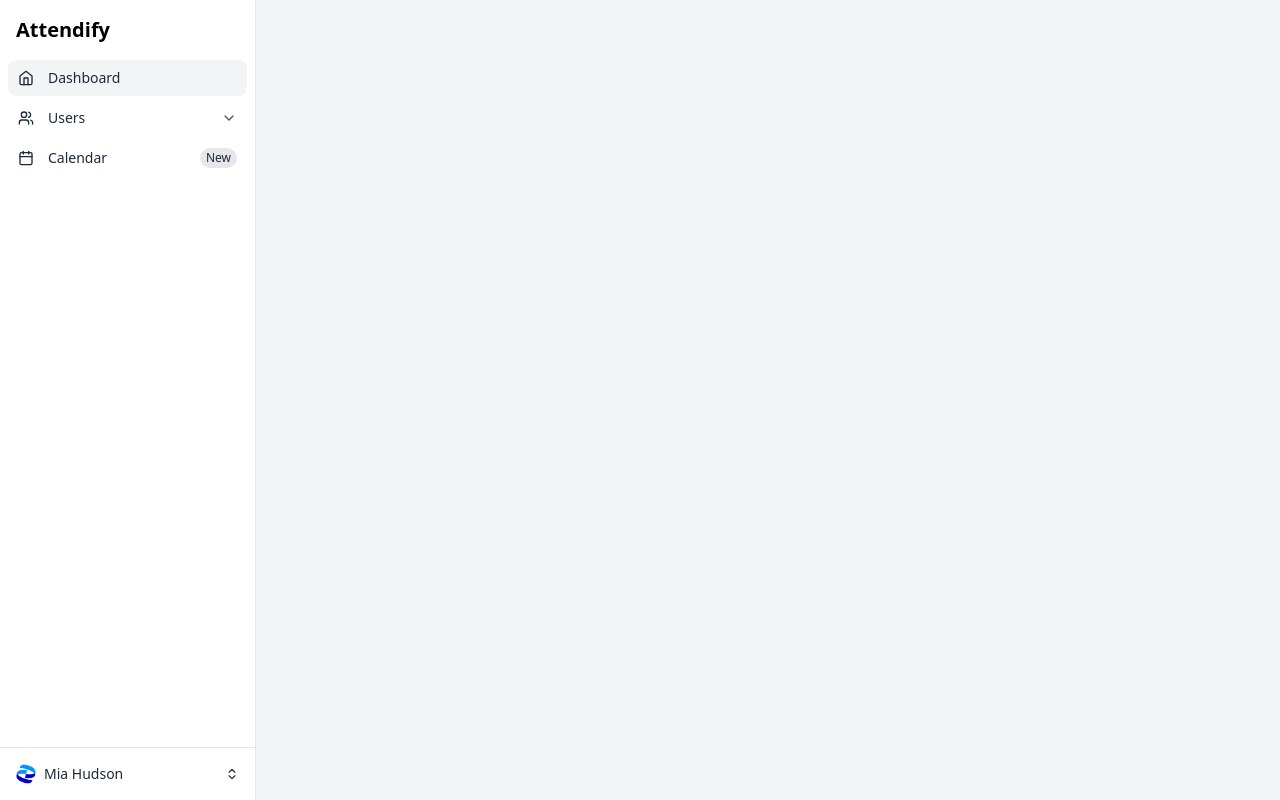
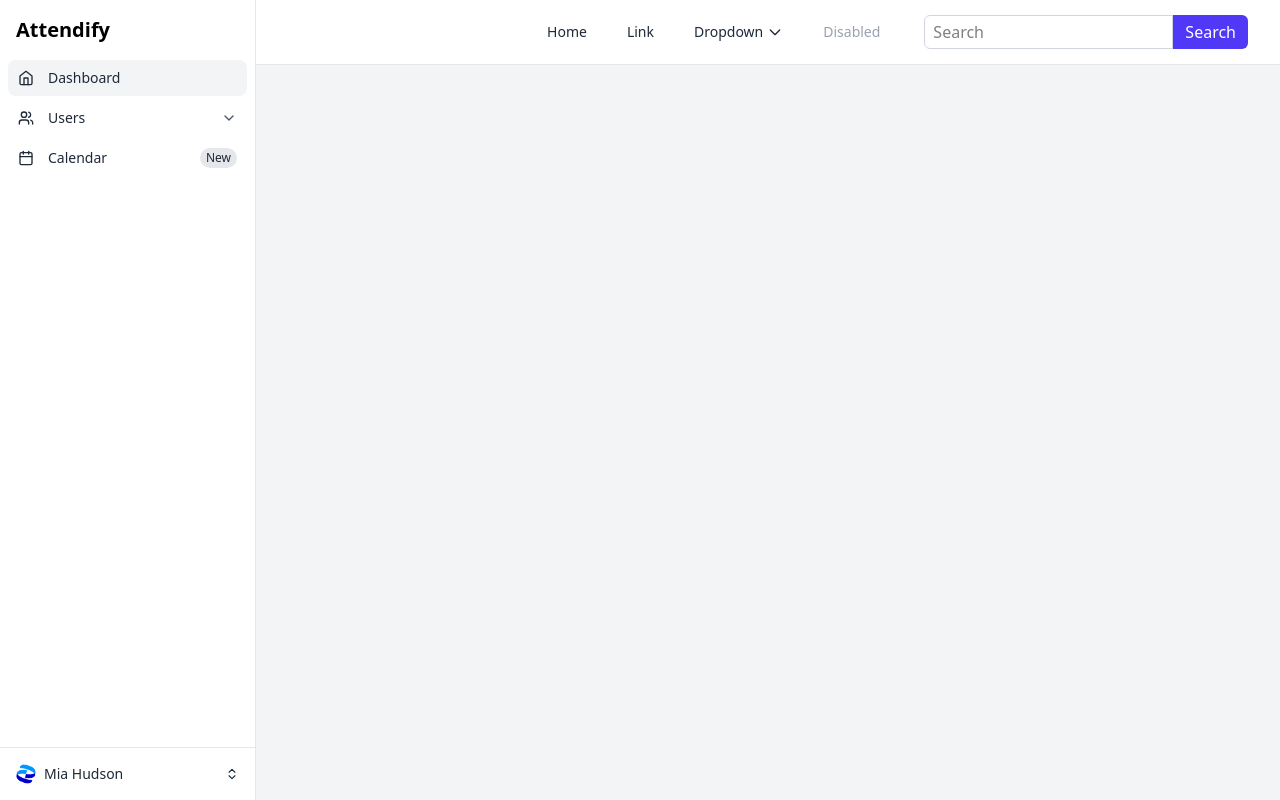
Before and after one commit to Chetan13334/Attendance_Management, a React (Vite) app: page /dashboard in a window 1280 px wide. Built offline with nearby package versions, Linux system fonts and the light colour scheme; no server answers; sample sign-in values are in the browser's storage.

Commit message:
add navbar and side bar

```diff
--- a/src/components/common/Navbar.jsx
+++ b/src/components/common/Navbar.jsx
@@ -0,0 +1,49 @@
+import React from 'react'
+
+function Navbar() {
+  return (
+    <>
+    <nav class="bg-white border-b border-gray-200">
+  <div class="max-w-7xl mx-auto px-4 sm:px-6 lg:px-8">
+    <div class="flex justify-between h-16 items-center">
+
+      <a href="#" class="text-xl font-bold text-gray-800">Navbar</a>
+
+
+      <div class="hidden sm:flex space-x-4 items-center">
+        <a href="#" class="text-gray-800 hover:text-indigo-600 px-3 py-2 rounded-md text-sm font-medium">Home</a>
+        <a href="#" class="text-gray-800 hover:text-indigo-600 px-3 py-2 rounded-md text-sm font-medium">Link</a>
+
+
+        <div class="relative group">
+          <button class="flex items-center text-gray-800 hover:text-indigo-600 px-3 py-2 rounded-md text-sm font-medium">
+            Dropdown
+            <svg class="ml-1 h-4 w-4" xmlns="http://www.w3.org/2000/svg" fill="none" viewBox="0 0 24 24" stroke="currentColor">
+              <path stroke-linecap="round" stroke-linejoin="round" stroke-width="2" d="M19 9l-7 7-7-7" />
+            </svg>
+          </button>
+          <div class="absolute left-0 mt-2 w-48 bg-white border border-gray-200 rounded-md shadow-lg opacity-0 group-hover:opacity-100 invisible group-hover:visible transition-opacity">
+            <a href="#" class="block px-4 py-2 text-gray-700 hover:bg-gray-100">Action</a>
+            <a href="#" class="block px-4 py-2 text-gray-700 hover:bg-gray-100">Another action</a>
+            <div class="border-t border-gray-200"></div>
+            <a href="#" class="block px-4 py-2 text-gray-700 hover:bg-gray-100">Something else here</a>
+          </div>
+        </div>
+
+        <a href="#" class="text-gray-400 px-3 py-2 rounded-md text-sm font-medium cursor-not-allowed">Disabled</a>
+
+
+        <form class="flex ml-4">
+          <input type="search" placeholder="Search" class="px-2 py-1 border border-gray-300 rounded-l-md focus:outline-none focus:ring-1 focus:ring-indigo-500 focus:border-indigo-500"/>
+          <button type="submit" class="px-3 py-1 bg-indigo-600 text-white rounded-r-md hover:bg-indigo-700">Search</button>
+        </form>
+      </div>
+    </div>
+  </div>
+</nav>
+
+    </>
+  )
+}
+
+export default Navbar
--- a/src/pages/DashboardPage.jsx
+++ b/src/pages/DashboardPage.jsx
@@ -1,9 +1,9 @@
-import React, { useEffect, useState } from 'react';
-import { useNavigate } from 'react-router-dom';
-import { auth } from '../firebase';
-import { signOut } from 'firebase/auth';
-import Sidebar from '../components/common/Sidebar';
-
+import React, { useEffect, useState } from "react";
+import { useNavigate } from "react-router-dom";
+import { auth } from "../firebase";
+import { signOut } from "firebase/auth";
+import Sidebar from "../components/common/Sidebar";
+import Navbar from "../components/common/Navbar";
 
 const DashboardPage = () => {
   const [user, setUser] = useState(null);
@@ -14,7 +14,7 @@ const DashboardPage = () => {
       if (currentUser) {
         setUser(currentUser);
       } else {
-        navigate('/signin');
+        navigate("/signin");
       }
     });
 
@@ -24,9 +24,9 @@ const DashboardPage = () => {
   const handleSignOut = async () => {
     try {
       await signOut(auth);
-      navigate('/signin');
+      navigate("/signin");
     } catch (error) {
-      console.error('Error signing out:', error);
+      console.error("Error signing out:", error);
     }
   };
 
@@ -40,12 +40,10 @@ const DashboardPage = () => {
 
   return (
     <div className="min-h-screen bg-gray-100">
-
-          <Sidebar/>
-        <h1>This is Dashbord</h1>
-
-
-
+      <Sidebar />
+      <div>
+        <Navbar />
+      </div>
     </div>
   );
 };
```
